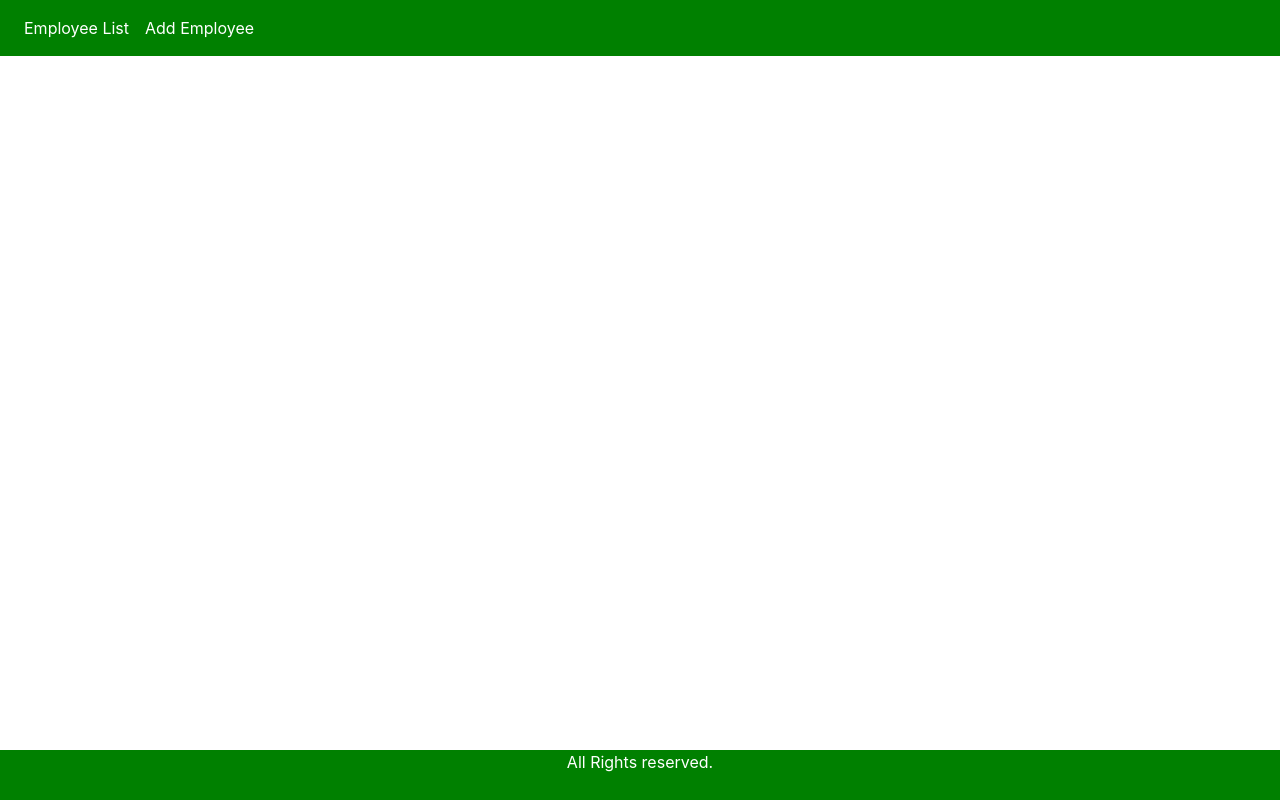
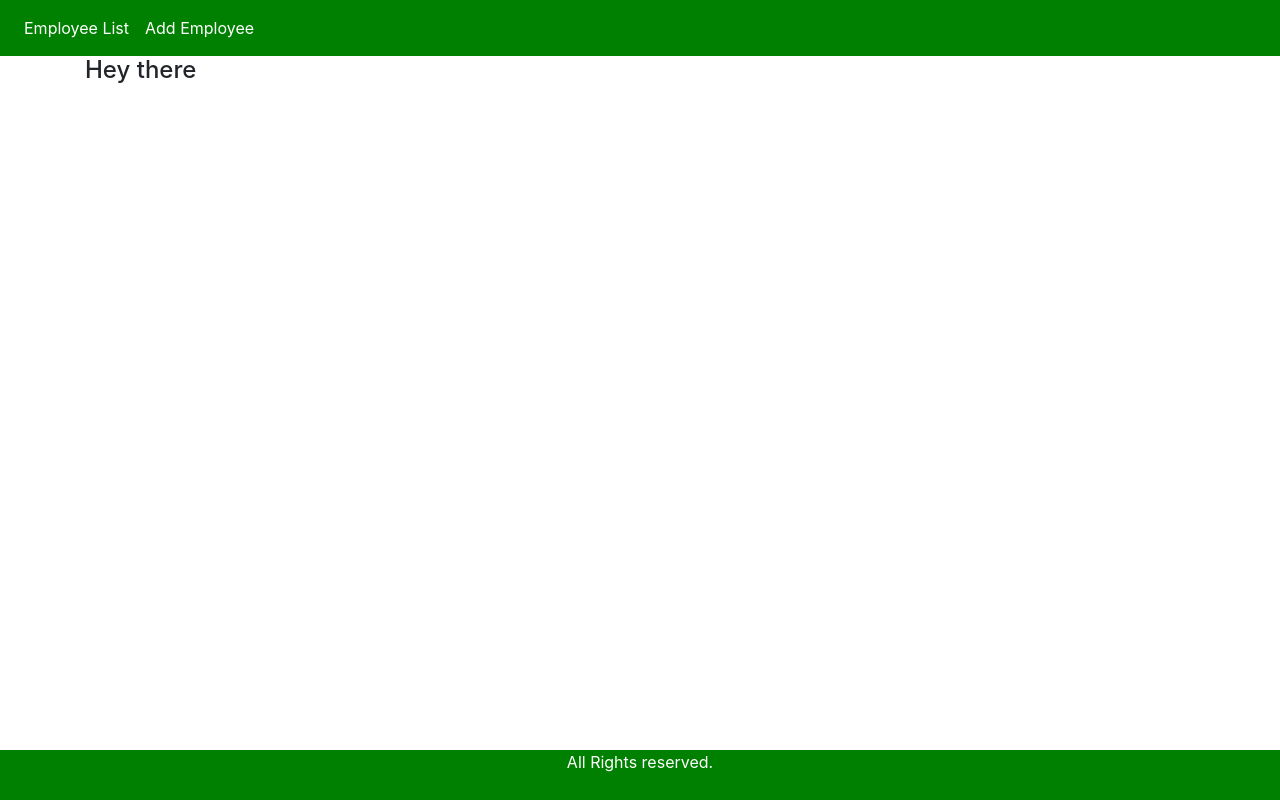
Before and after one commit to kundankumar26/angular-furniture-shop, an Angular app: page / in a window 1280 px wide. Built offline with nearby package versions, Linux system fonts and the light colour scheme.

Commit message:
third commit

```diff
--- a/src/app/app.component.html
+++ b/src/app/app.component.html
@@ -12,6 +12,7 @@
 
 
 <div class="container">
+  <h4>Hey there</h4>
   <router-outlet></router-outlet>
 </div>
 
```
